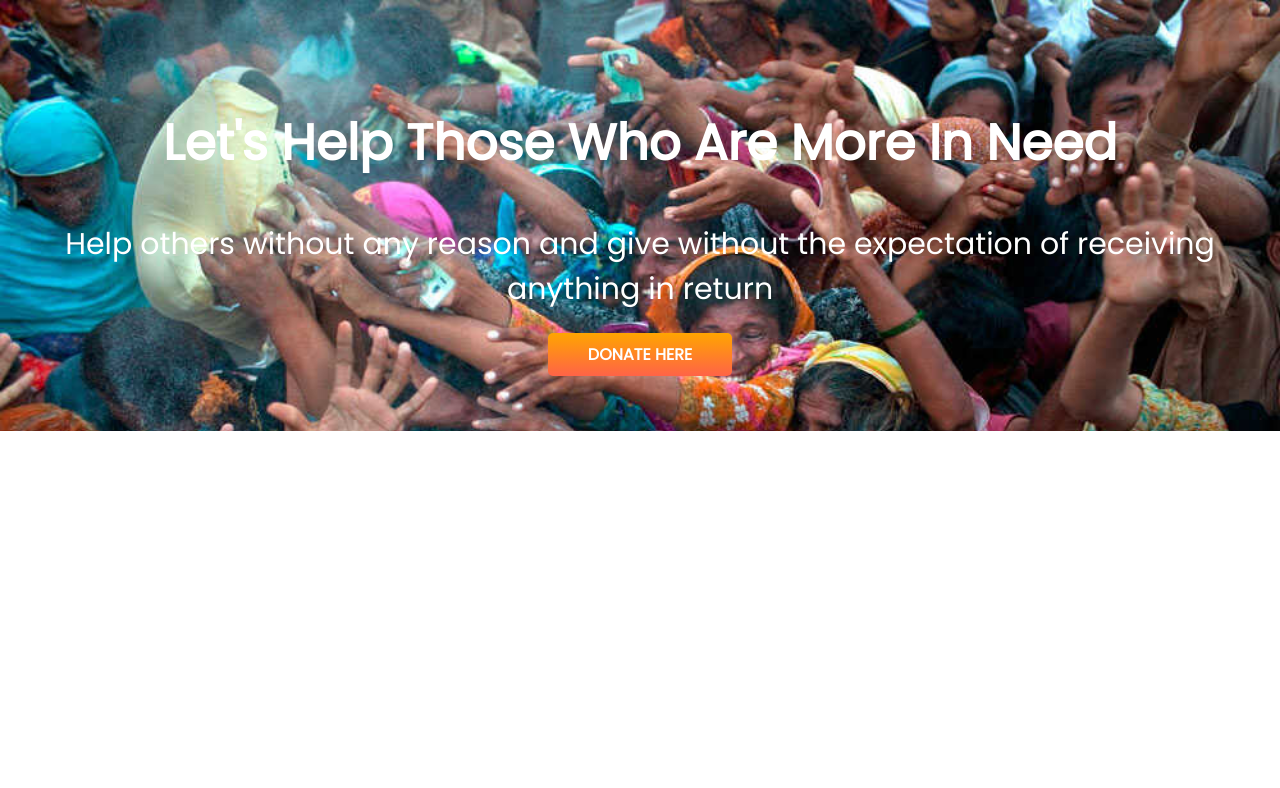
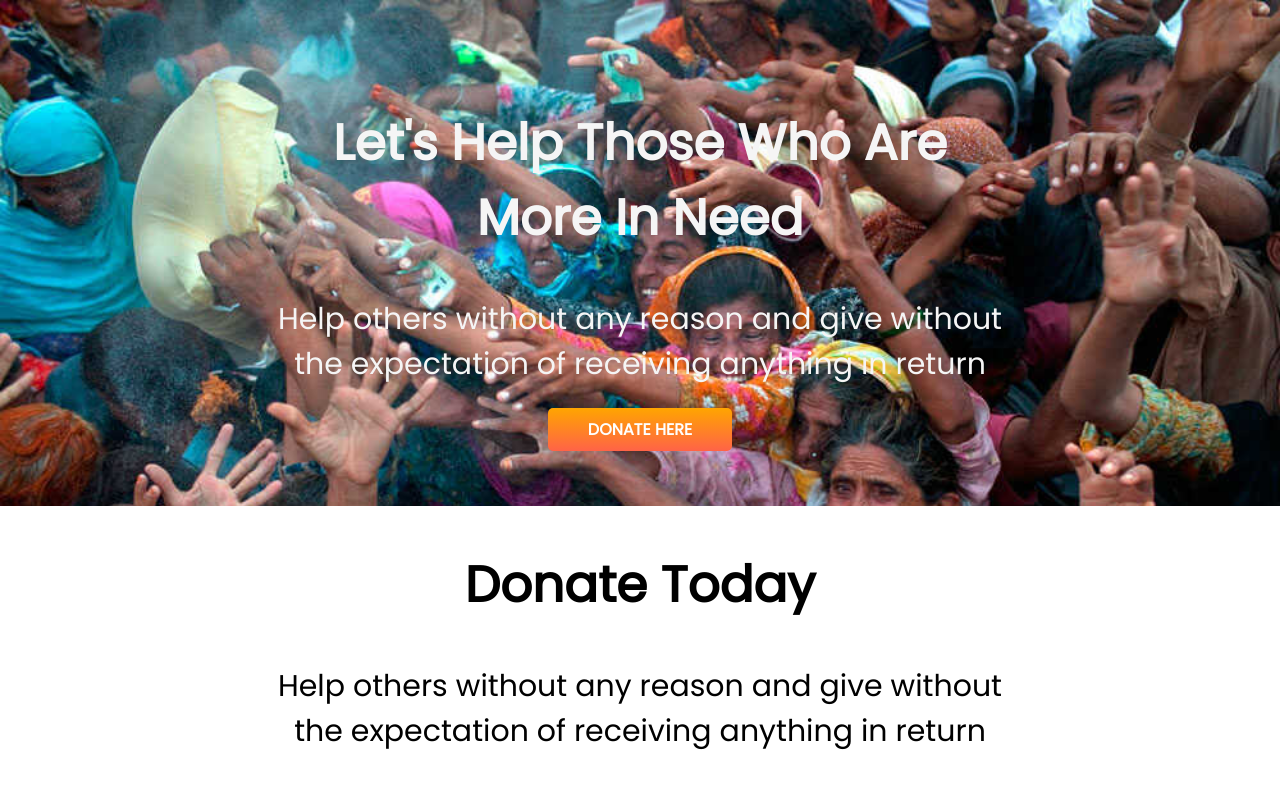
Before and after one commit to SazzadArif/donate-for-today, a plain HTML site: page index.html in a window 1280 px wide. Drawn offline with Linux system fonts and the light colour scheme.

Commit message:
donate amount section

```diff
--- a/index.html
+++ b/index.html
@@ -15,9 +15,16 @@
 <body>
     <section class="background-image">
         <div class="help-section">
-            <h1>Let's Help Those Who Are More In Need</h1>
-            <p> Help others without any reason and give without the expectation of receiving anything in return</p>
+            <h1>Let's Help Those Who Are <br> More In Need</h1>
+            <p> Help others without any reason and give without <br> the expectation of receiving anything in return</p>
             <a class="donate-button" target="_blank" href="">DONATE HERE</a>
+        </div>
+    </section>
+    <section>
+        <div class="donate-amount">
+            <h1>Donate Today</h1>
+            <p> Help others without any reason and give without <br> the expectation of receiving anything in return</p>
+
         </div>
     </section>
 
--- a/style.css
+++ b/style.css
@@ -5,17 +5,19 @@ body {
 
 h1 {
     font-size: 50px;
-    color: white;
+
 }
 
 p {
     font-size: 30px;
-    color: white;
+
 }
 
 .help-section {
     text-align: center;
+    text-size-adjust: 20px;
     padding: 5%;
+    color: whitesmoke;
 }
 
 .background-image {
@@ -31,3 +33,7 @@ p {
     color: white;
     font-weight: 700;
 }
+
+.donate-amount {
+    text-align: center;
+}
```
